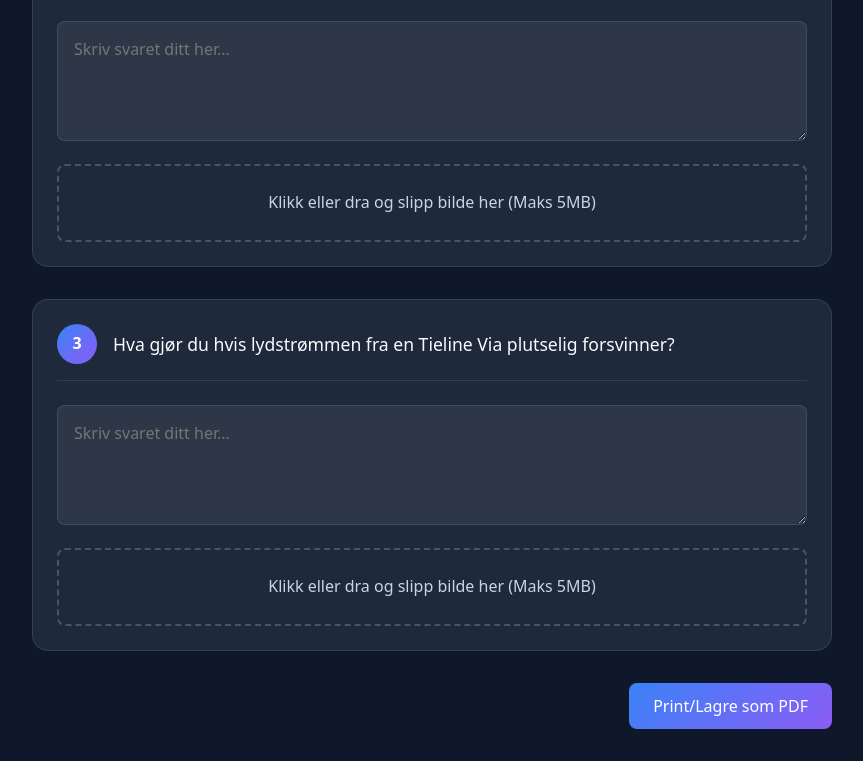
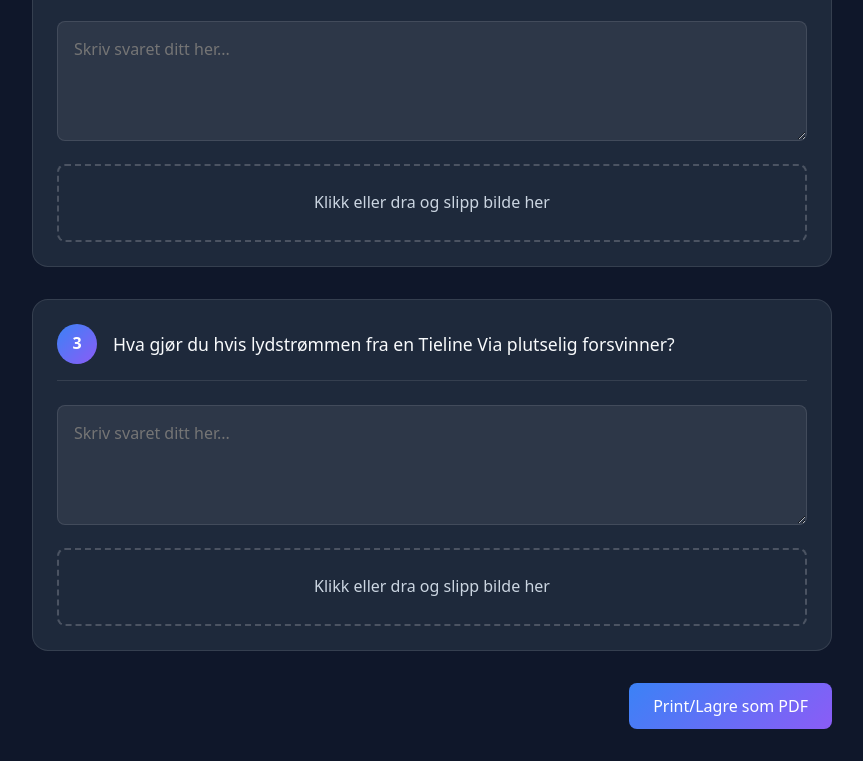
Before and after one commit to Gledigon/aoipQuiz, a plain HTML site: page index.html in a window 1280 px wide. Both pictures are taken after a click on the button "Print/Lagre som PDF". Shown: the part 1026-1787 px from the top of the page, without its empty margins (208-1071 px from the left). Drawn offline with Linux system fonts and the light colour scheme.

Commit message:
Update index.html

```diff
--- a/index.html
+++ b/index.html
@@ -258,6 +258,113 @@
         }
     </style>
 </head>
+    <script>
+    // Spørsmålene
+    const questions = [
+        {
+            id: 1,
+            text: "Hvilke porter må være åpne i brannmuren for å motta lyd fra en Tieline Via enhet?",
+            allowImage: true
+        },
+        {
+            id: 2,
+            text: "Hvordan verifiserer du at du mottar lyd fra en Prodys Quantum sender?",
+            allowImage: true
+        },
+        {
+            id: 3,
+            text: "Hva gjør du hvis lydstrømmen fra en Tieline Via plutselig forsvinner?",
+            allowImage: true
+        }
+    ];
+
+    // Config for sikkerhet
+    const CONFIG = {
+        maxFileSize: 5 * 1024 * 1024, // 5MB
+        allowedImageTypes: ['image/jpeg', 'image/png', 'image/gif'],
+        maxAnswerLength: 2000,
+        maxGroupNameLength: 50
+    };
+
+    // Oppretter spørsmålskort
+    function createQuestionCard(question, index) {
+        const card = document.createElement('div');
+        card.className = 'question-card';
+        card.innerHTML = `
+            <div class="question-header">
+                <div class="question-number">${index + 1}</div>
+                <div class="question-text">${question.text}</div>
+            </div>
+            <textarea
+                id="answer-${question.id}"
+                placeholder="Skriv svaret ditt her..."
+                maxlength="${CONFIG.maxAnswerLength}"
+            ></textarea>
+            ${question.allowImage ? `
+                <div class="image-upload" onclick="triggerFileUpload(${question.id})">
+                    <p>Klikk eller dra og slipp bilde her</p>
+                    <input
+                        type="file"
+                        id="file-${question.id}"
+                        style="display: none"
+                        accept="image/*"
+                        onchange="handleFileUpload(${question.id})"
+                    >
+                </div>
+                <div id="preview-${question.id}"></div>
+            ` : ''}
+        `;
+        return card;
+    }
+
+    // Fil opplasting
+    function triggerFileUpload(id) {
+        document.getElementById(`file-${id}`).click();
+    }
+
+    function handleFileUpload(id) {
+        const file = document.getElementById(`file-${id}`).files[0];
+        if (file && file.type.startsWith('image/')) {
+            const reader = new FileReader();
+            reader.onload = function(e) {
+                showPreview(id, e.target.result);
+            };
+            reader.readAsDataURL(file);
+        }
+    }
+
+    function showPreview(id, src) {
+        const preview = document.getElementById(`preview-${id}`);
+        preview.innerHTML = `<img src="${src}" class="preview-image" alt="Opplastet bilde">`;
+    }
+
+    // Validering og print
+    function validateAndPrint() {
+        const groupName = document.getElementById('groupName').value;
+        if (!groupName) {
+            alert('Vennligst fyll ut gruppenavn');
+            return;
+        }
+        window.print();
+    }
+
+    // Initialisering av quiz
+    function initQuiz() {
+        const container = document.getElementById('questionContainer');
+
+        // Legger til spørsmål
+        questions.forEach((question, index) => {
+            container.appendChild(createQuestionCard(question, index));
+        });
+
+        // Setter dagens dato
+        const today = new Date().toISOString().split('T')[0];
+        document.getElementById('date').value = today;
+    }
+
+    // Starter quizen når siden er lastet
+    document.addEventListener('DOMContentLoaded', initQuiz);
+</script>
 <body>
     <div class="container">
         <header class="header">
```
